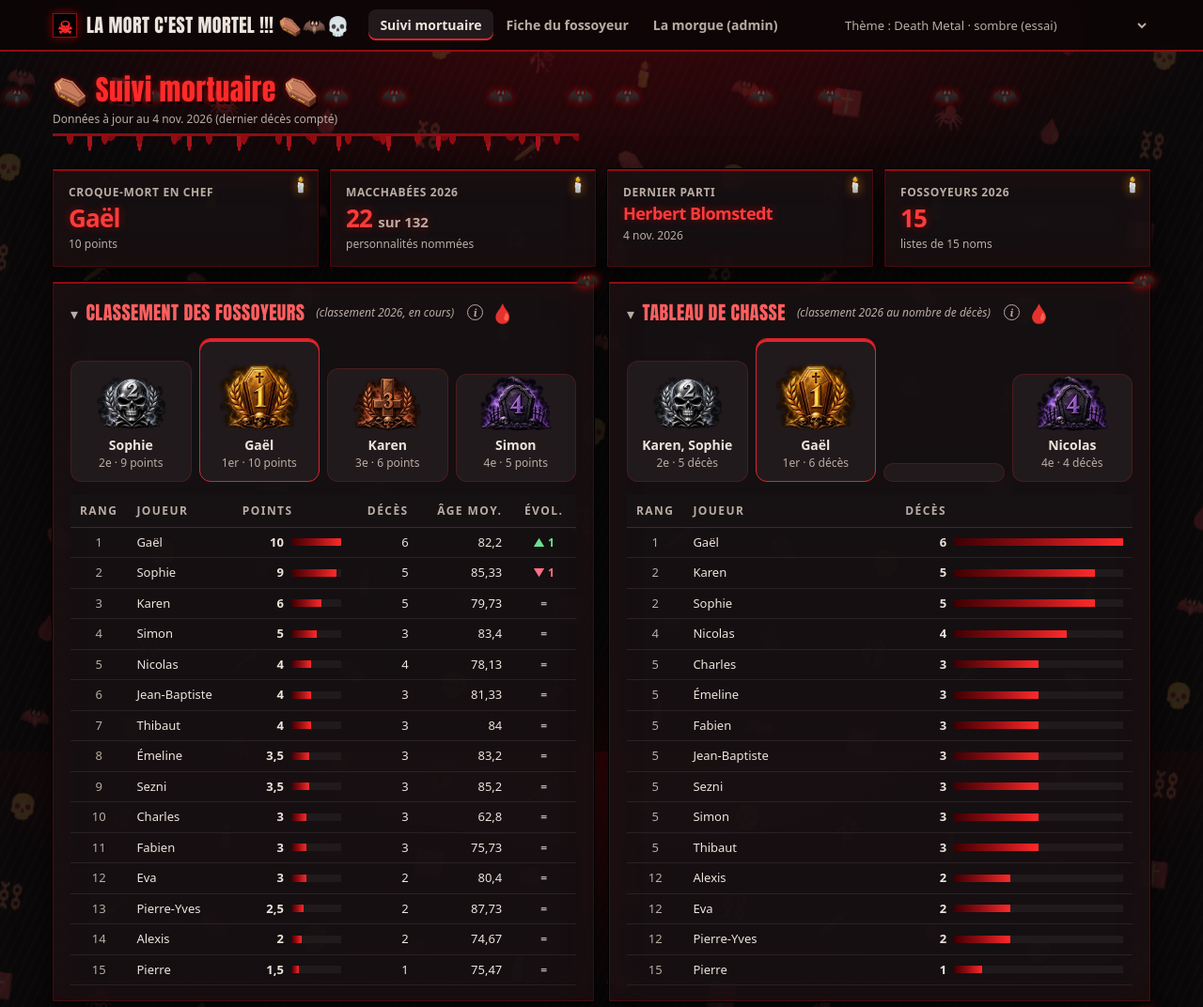
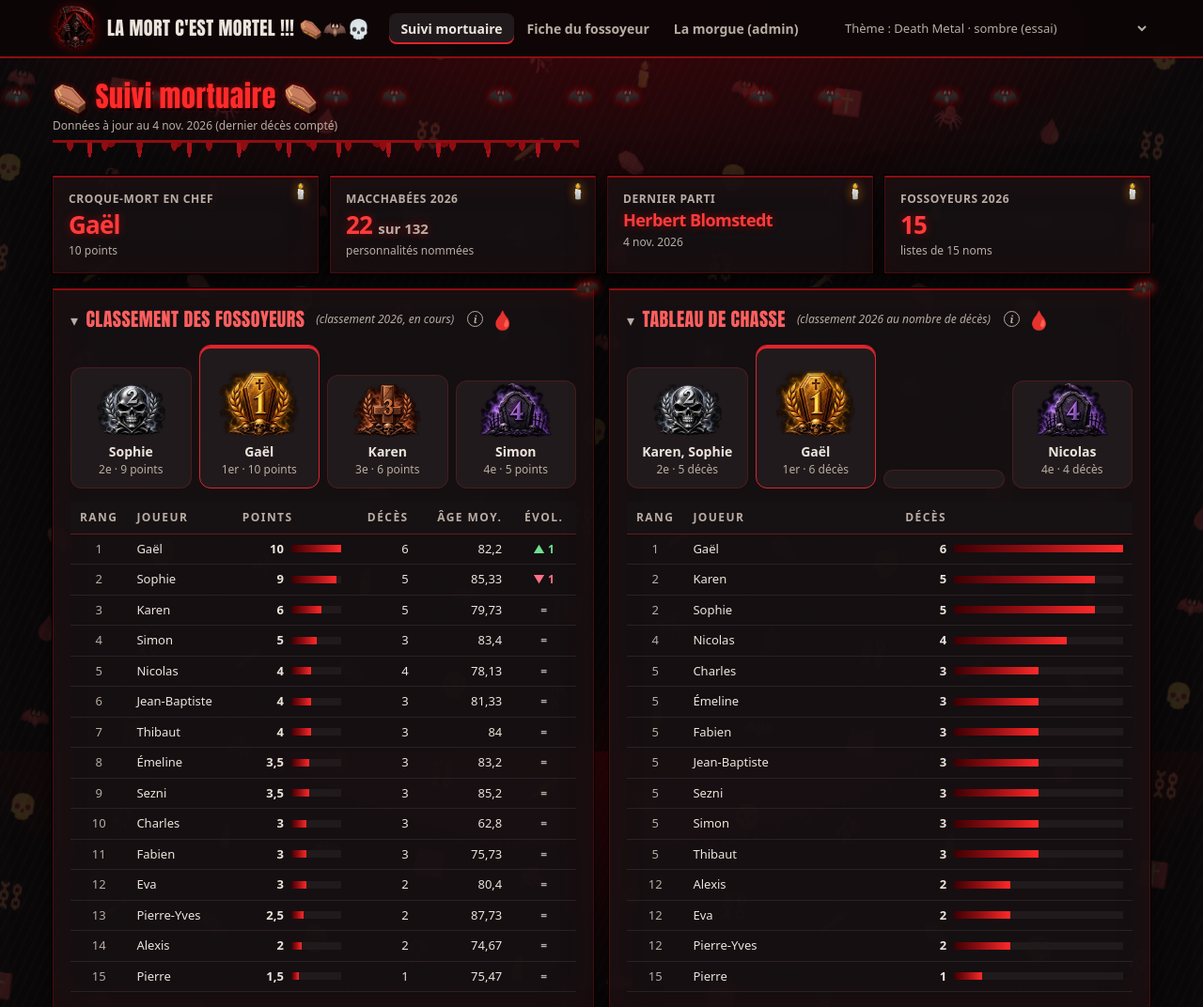
Before and after one commit to Theorible1/deathlist, a plain HTML site: page page/index.html in a window 1280 px wide. Shown: the top 1072 px of the page at 94% size. Drawn offline with Linux system fonts and the light colour scheme.

Commit message:
Logo de la faucheuse

```diff
--- a/page/index.html
+++ b/page/index.html
@@ -4,6 +4,7 @@
 <meta charset="utf-8">
 <meta name="viewport" content="width=device-width, initial-scale=1">
 <title>LA MORT C'EST MORTEL !!!</title>
+<link rel="icon" type="image/png" href="images/favicon.png">
 <link rel="stylesheet" href="themes.css">
 <link rel="stylesheet" href="style.css">
 <script>
@@ -17,7 +18,7 @@
 <body>
 <header class="entete">
   <div class="entete-in">
-    <a class="marque" href="#global"><i>☠</i><span>LA MORT C'EST MORTEL !!!</span></a>
+    <a class="marque" href="#global"><img class="logo" src="images/logo.webp" alt="" width="40" height="40"><span>LA MORT C'EST MORTEL !!!</span></a>
     <nav class="menu" aria-label="Onglets">
       <a href="#global" data-onglet="global">Suivi mortuaire</a>
       <a href="#joueur" data-onglet="joueur">Fiche du fossoyeur</a>
--- a/page/style.css
+++ b/page/style.css
@@ -150,3 +150,4 @@ h2 .glose{font-family:system-ui,-apple-system,"Segoe UI",sans-serif;text-shadow:
 .info:hover,.info:focus-visible{color:var(--ink);border-color:var(--ink)}
 .info:hover::after,.info:focus-visible::after{content:attr(data-info);position:absolute;left:-10px;top:calc(100% + 8px);width:max-content;max-width:min(340px,82vw);background:var(--surface);color:var(--ink);border:1px solid var(--border-strong);border-radius:8px;padding:9px 11px;font:400 12.5px/1.5 system-ui,-apple-system,"Segoe UI",sans-serif;font-style:normal;text-transform:none;letter-spacing:0;text-align:left;white-space:normal;box-shadow:0 8px 24px rgba(0,0,0,.4);z-index:40;pointer-events:none}
 .info.vers-gauche:hover::after,.info.vers-gauche:focus-visible::after{left:auto;right:-10px}
+.marque img.logo{width:48px;height:48px;margin:-4px 0;display:block;filter:drop-shadow(0 0 6px rgba(200,0,0,.35))}
```
Also changed, not shown: page/images/favicon.png (added), page/images/logo.webp (added).
